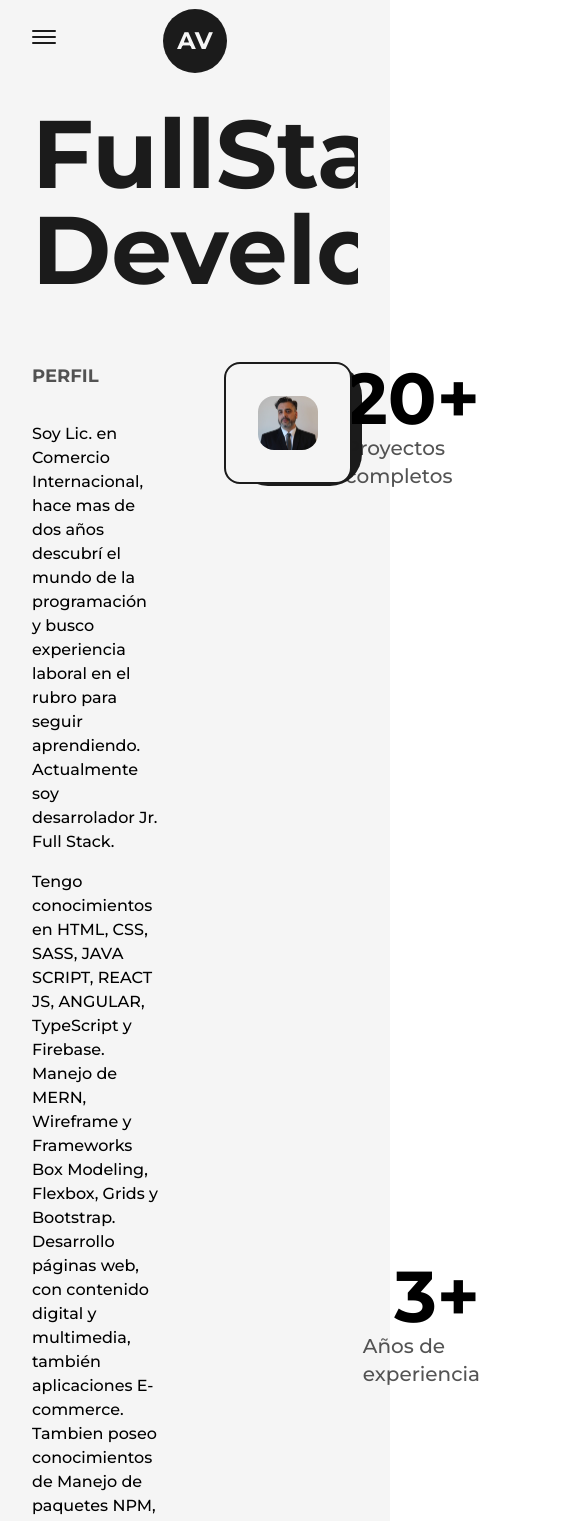
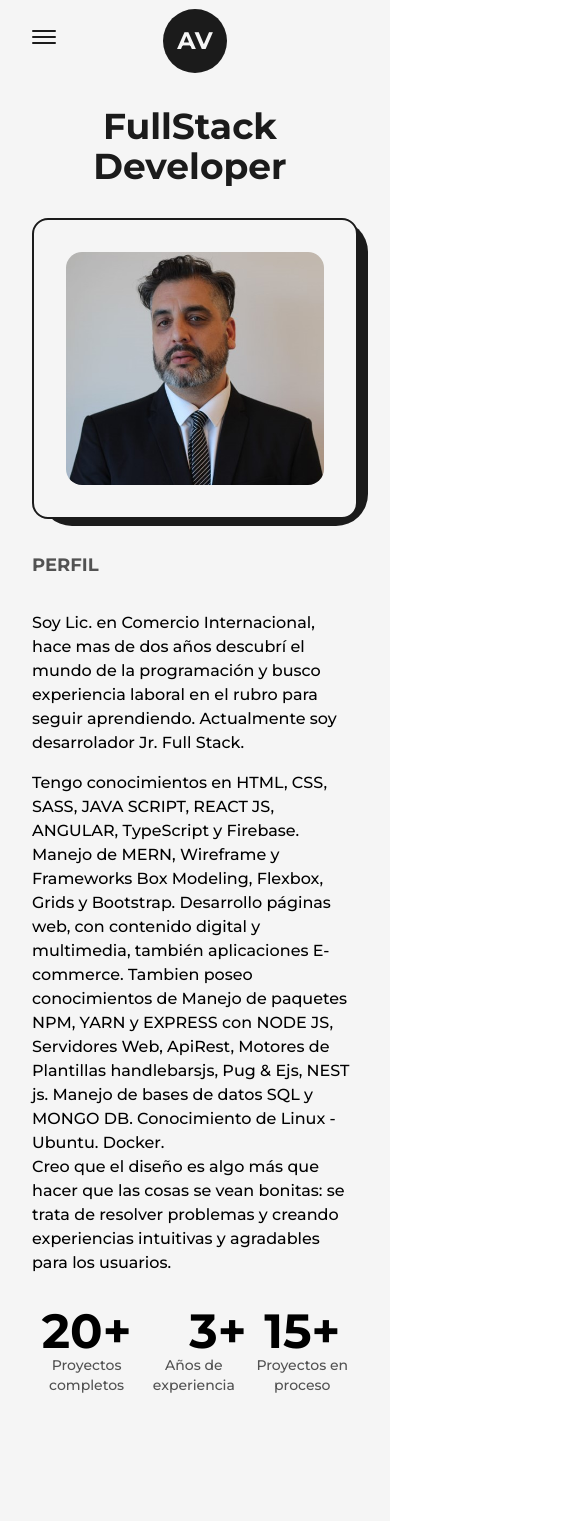
Before and after one commit to avidela47/Mi-Portfolio, a Next.js app: page /about in a window 390 px wide. Shown: the top 1521 px of the page, 585 px wide, since content can reach past the window. Built offline with nearby package versions, Linux system fonts and the light colour scheme.

Commit message:
third commit

```diff
--- a/src/components/Skills.js
+++ b/src/components/Skills.js
@@ -19,7 +19,7 @@
 const Skills = () => {
   return (
     <>
-      <h2 className="font-bold text-8xl mt-40 w-full text-center">Skills</h2>
+      <h2 className="font-bold text-8xl mt-40 w-full text-center md:text-6xl md:mt-32">Skills</h2>
       <div className="w-full h-screen relative flex items-center justify-center rounded-full bg-circularLight dark:bg-circularDark">
         <motion.div
           className="flex items-center justify-center rounded-full font-semibold bg-dark text-light p-8 shadow-dark cursor-pointer dark:text-dark dark:bg-light"
--- a/src/pages/about.js
+++ b/src/pages/about.js
@@ -8,12 +8,11 @@
 import Skills from "@/components/Skills";
 import Experience from "@/components/Experience";
 
-
 const AnimatedNumbers = ({ value }) => {
   const ref = useRef(null);
   const motionValue = useMotionValue(0);
   const springValue = useSpring(motionValue, { duration: 3000 });
-  const isInView = useInView(ref, {once: true});
+  const isInView = useInView(ref, { once: true });
 
   useEffect(() => {
     if (isInView) {
@@ -23,11 +22,11 @@
 
   useEffect(() => {
     springValue.on("change", (latest) => {
-      if(ref.current && latest.toFixed(0) <= value ) {
+      if (ref.current && latest.toFixed(0) <= value) {
         ref.current.textContent = latest.toFixed(0);
       }
-    })
-  }, [springValue, value])
+    });
+  }, [springValue, value]);
 
   return <span ref={ref}></span>;
 };
@@ -41,17 +40,20 @@
       </Head>
       <main className="flex w-full flex-col items-center justify-center dark:text-light">
         <Layout className="pt-16">
-          <AnimatedText text="FullStack Developer" className="mb-16" />
-          <div className="grid w-full grid-cols-8 gap-16">
-            <div className="col-span-3 flex flex-col items-start justify-start">
+          <AnimatedText
+            text="FullStack Developer"
+            className="mb-16 lg:!text-7xl sm:!text-6xl xs:!text-4xl sm:mb-8"
+          />
+          <div className="grid w-full grid-cols-8 gap-16 sm:gap-8">
+            <div className="col-span-3 flex flex-col items-start justify-start xl:col-span-4 md:order-2 md:col-span-8">
               <h2 className="mb-4 text-lg font-bold uppercase text-dark/75 dark:text-light/75">
                 Perfil
               </h2>
               <p className="my-4 font-medium">
-                Soy Lic. en Comercio Internacional, hace mas de dos años descubrí el
-                mundo de la programación y busco experiencia laboral en el rubro
-                para seguir aprendiendo. Actualmente soy desarrolador Jr. Full
-                Stack.
+                Soy Lic. en Comercio Internacional, hace mas de dos años
+                descubrí el mundo de la programación y busco experiencia laboral
+                en el rubro para seguir aprendiendo. Actualmente soy
+                desarrolador Jr. Full Stack.
               </p>
               <p className="font-medium">
                 Tengo conocimientos en HTML, CSS, SASS, JAVA SCRIPT, REACT JS,
@@ -70,7 +72,7 @@
                 intuitivas y agradables para los usuarios.
               </p>
             </div>
-            <div className="col-span-3 relative h-max rounded-2xl border-2 border-solid border-dark bg-light p-8 dark:bg-dark dark:border-light">
+            <div className="col-span-3 relative h-max rounded-2xl border-2 border-solid border-dark bg-light p-8 dark:bg-dark dark:border-light xl:col-span-4 md:order-1 md:col-span-8">
               <div className="absolute top-0 -right-3 -z-10 w-[102%] h-[103%] rounded-[2rem] bg-dark dark:bg-light" />
               <Image
                 src={profilePic}
@@ -81,32 +83,38 @@
                 (max-width: 1200px) 50vw, 33vw"
               />
             </div>
-            <div className="col-span-2 flex flex-col items-end justify-between">
-              <div className="flex flex-col items-end justify-center">
-                <span className="inline-block text-7xl font-bold"><AnimatedNumbers value={20} />+</span>
-                <h2 className="text-xl font-medium text-dark/75 dark:text-light/75">
+            <div className="col-span-2 flex flex-col items-end justify-between xl:col-span-8 xl:flex-row xl:items-center  md:order-3">
+              <div className="flex flex-col items-end justify-center xl:items-center">
+                <span className="inline-block text-7xl font-bold md:text-6xl sm:text-5xl xs:text4xl">
+                  <AnimatedNumbers value={20} />+
+                </span>
+                <h2 className="text-xl font-medium text-dark/75 dark:text-light/75 xl:text-center md:text-lg sm:text-base xs:text-sm">
                   Proyectos completos
                 </h2>
               </div>
               <div className="flex flex-col items-end justify-center">
-                <span className="inline-block text-7xl font-bold"><AnimatedNumbers value={3} />+</span>
-                <h2 className="text-xl font-medium text-dark/75 dark:text-light/75">
+                <span className="inline-block text-7xl font-bold md:text-6xl sm:text-5xl xs:text4xl">
+                  <AnimatedNumbers value={3} />+
+                </span>
+                <h2 className="text-xl font-medium text-dark/75 dark:text-light/75 xl:text-center md:text-lg sm:text-base xs:text-sm">
                   Años de experiencia
                 </h2>
               </div>
-              <div className="flex flex-col items-end justify-center">
-                <span className="inline-block text-7xl font-bold"><AnimatedNumbers value={15} />+</span>
-                <h2 className="text-xl font-medium text-dark/75 dark:text-light/75">
+              <div className="flex flex-col items-end justify-center xl:items-center">
+                <span className="inline-block text-7xl font-bold md:text-6xl sm:text-5xl xs:text4xl">
+                  <AnimatedNumbers value={15} />+
+                </span>
+                <h2 className="text-xl font-medium text-dark/75 dark:text-light/75 xl:text-center md:text-lg sm:text-base xs:text-sm">
                   Proyectos en proceso
                 </h2>
               </div>
             </div>
           </div>
           <Skills />
-          <div className="grid w-full grid-cols-8 gap-16 my-20">
+          <div className="grid w-full grid-cols-8 gap-16 my-20 sm:gap-8">
             <div className="col-span-12 flex flex-col items-start justify-start">
               <h2 className="mb-4 text-lg font-bold uppercase text-dark/75 dark:text-light/75">
-              Experiencia laboral
+                Experiencia laboral
               </h2>
               <Experience />
             </div>
@@ -118,4 +126,3 @@
 };
 
 export default about;
-//4:59:23
```
